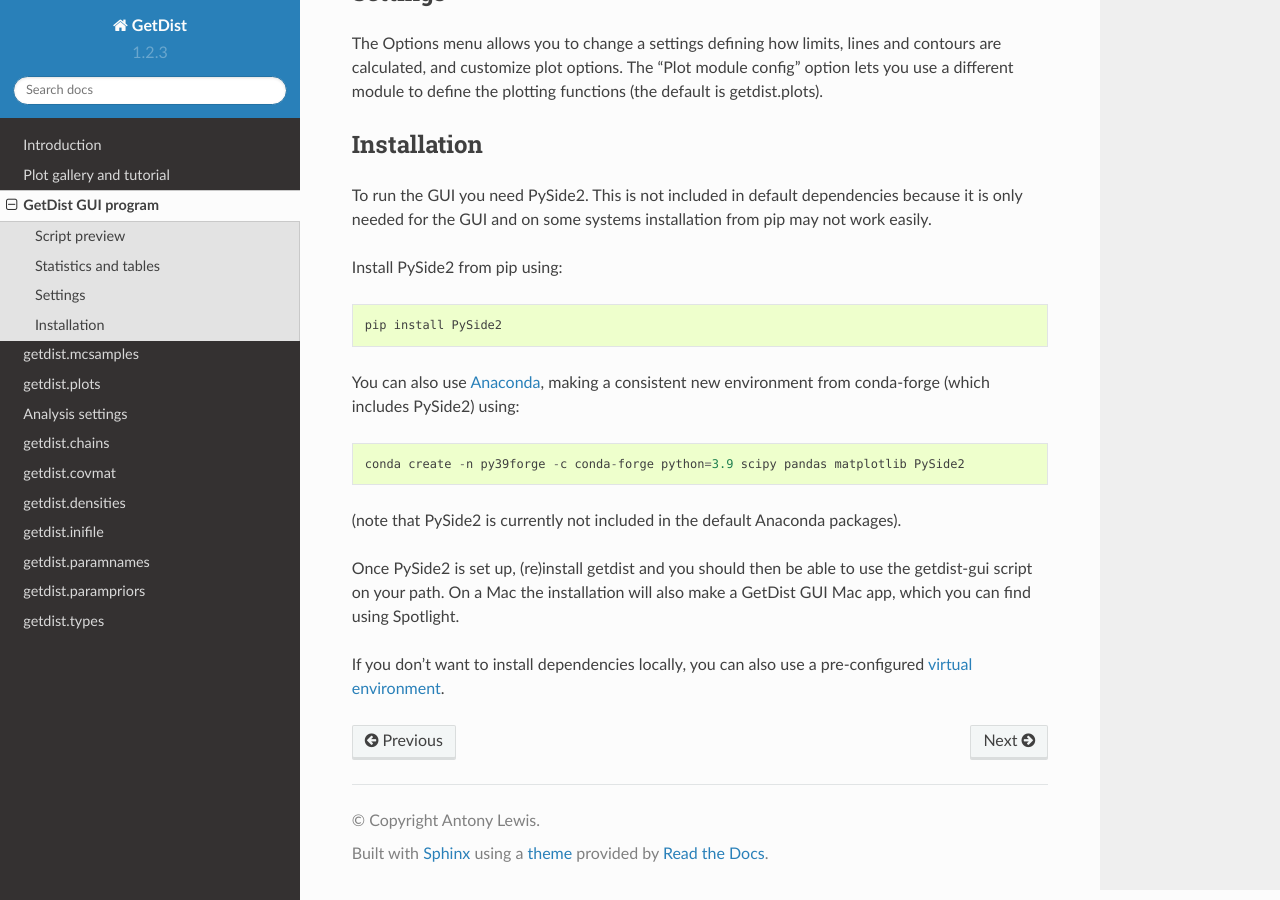
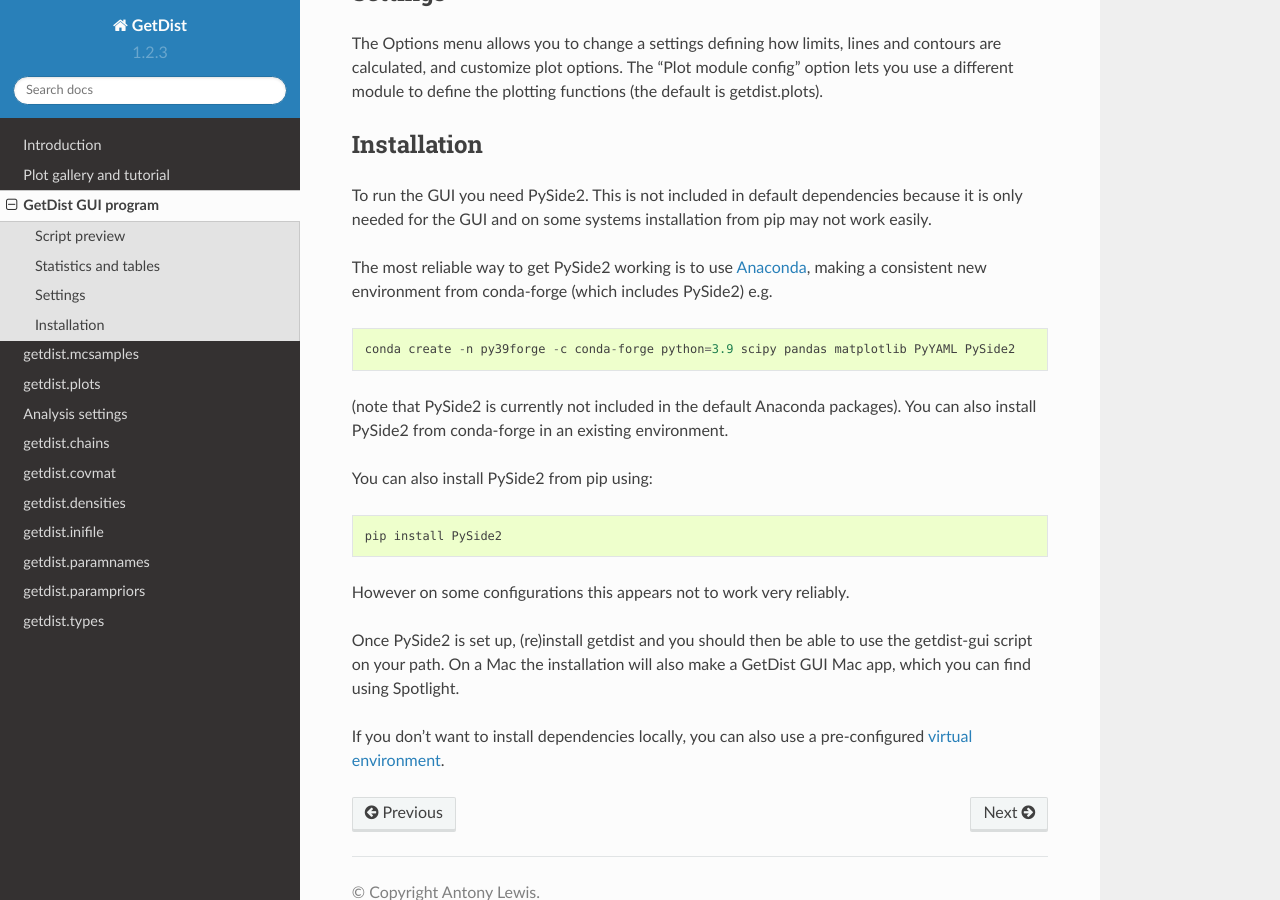
Before and after one commit to cmbant/getdist, a Sphinx documentation site: the page built from docs/source/gui.rst, in a window 1280 px wide and 900 px high, scrolled down 1640 px. Built offline with Sphinx 7.4.7 and the Read the Docs theme 2.0.0, drawn with Linux system fonts in a browser that asks for light colours; pages that are not in the unit, such as notebooks, are missing from menus; the version number is read from the project's files by our own code; some of the changed text lies outside the part shown.

Commit message:
update doc

```diff
--- a/docs/source/gui.rst
+++ b/docs/source/gui.rst
@@ -48,16 +48,17 @@ Installation
 To run the GUI you need PySide2. This is not included in default dependencies
 because it is only needed for the GUI and on some systems installation from pip may not work easily.
 
-Install PySide2 from pip using::
+The most reliable way to get PySide2 working is to use `Anaconda <https://www.anaconda.com/distribution/>`_, making a consistent new environment from conda-forge (which includes PySide2)  e.g. ::
+
+  conda create -n py39forge -c conda-forge python=3.9 scipy pandas matplotlib PyYAML PySide2
+
+(note that PySide2 is currently not included in the default Anaconda packages). You can also install PySide2 from conda-forge in an existing environment.
+
+You can also install PySide2 from pip using::
 
  pip install PySide2
 
-You can also use `Anaconda <https://www.anaconda.com/distribution/>`_,
-making a consistent new environment from conda-forge (which includes PySide2) using::
-
-  conda create -n py39forge -c conda-forge python=3.9 scipy pandas matplotlib PySide2
-
-(note that PySide2 is currently not included in the default Anaconda packages).
+However on some configurations this appears not to work very reliably.
 
 Once PySide2 is set up, (re)install getdist and you should then be able to use the getdist-gui script on your path.
 On a Mac the installation will also make a GetDist GUI Mac app, which you can find using Spotlight.
--- a/requirements.txt
+++ b/requirements.txt
@@ -1,3 +1,4 @@
 numpy
 matplotlib>=2.2.0
-scipy>=1.0.0
+scipy>=1.5.0
+PyYAML>=5.1
```
Also changed, not shown: other parts of docs/source/gui.rst (+1 -1 lines), docs/source/types.rst (line endings or trailing spaces).
